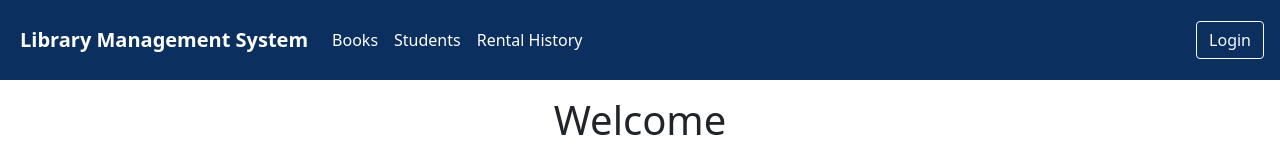
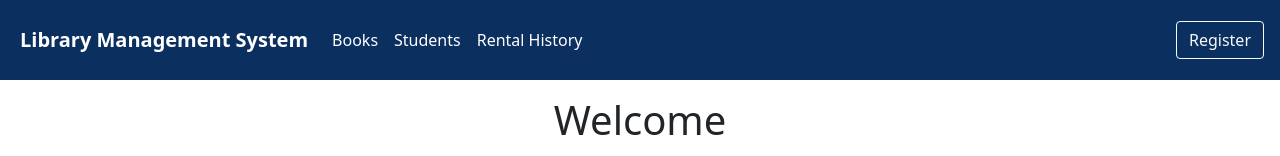
Before and after one commit to abhi886/react-library-management-system, a React (Create React App) app: page /login in a window 1280 px wide. Shown: the top 156 px of the page. Built offline with nearby package versions, Linux system fonts and the light colour scheme; no server answers.

Commit message:
Toggle Login and Register button when clicked

```diff
--- a/src/App.js
+++ b/src/App.js
@@ -26,11 +26,12 @@ import RenameBookGenre from "./components/renameBookGenre";
 import LandingPage from "./components/landingPage";
 import { tracker } from "./components/common/idleTimer";
 import { logout } from "./services/authService";
+import { useLocation } from "react-router-dom";
 
 export default function App() {
   const [user, SetUser] = useState("");
   const [isTimeout, SetIsTimeout] = useState(false);
-
+  const location = useLocation();
   useEffect(() => {
     const user = auth.getCurrentUser();
     SetUser(user);
@@ -58,7 +59,7 @@ export default function App() {
   return (
     <>
       <ToastContainer />
-      <NavBar user={user} />
+      <NavBar location={location} user={user} />
       <Switch>
         <Route path='/register' component={RegisterForm} />
         <Route path='/login' component={LoginForm} />
--- a/src/components/navbar.jsx
+++ b/src/components/navbar.jsx
@@ -3,7 +3,8 @@ import { NavLink } from "react-router-dom";
 
 import "@fortawesome/fontawesome-free/css/all.min.css";
 
-const NavBar = ({ user }) => {
+const NavBar = ({ user, location }) => {
+  console.log(location);
   const [collapse, SetCollapse] = useState(true);
   const handleCollapse = () => {
     SetCollapse(!collapse);
@@ -48,6 +49,16 @@ const NavBar = ({ user }) => {
         <div className='sideEndLogin'>
           {!user && (
             <React.Fragment>
+              {location.pathname === "/login" ? (
+                <NavLink className='nav-item nav-link' to='/register'>
+                  <button
+                    className='btn btn-outline-light my-2 my-sm-0'
+                    type='button'
+                  >
+                    Register
+                  </button>
+                </NavLink>
+              ) : (
                 <NavLink className='nav-item nav-link' to='/login'>
                   <button
                     className='btn btn-outline-light my-2 my-sm-0'
@@ -56,9 +67,7 @@ const NavBar = ({ user }) => {
                     Login
                   </button>
                 </NavLink>
-              {/* <NavLink className='nav-item nav-link' to='/register'>
-                Register
-              </NavLink> */}
+              )}
             </React.Fragment>
           )}
           {user && (
```
Lines whose indentation alone changed are shown as unchanged.
